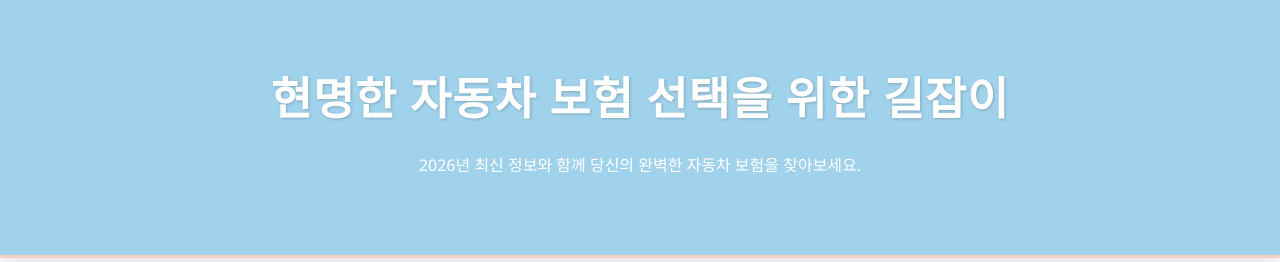
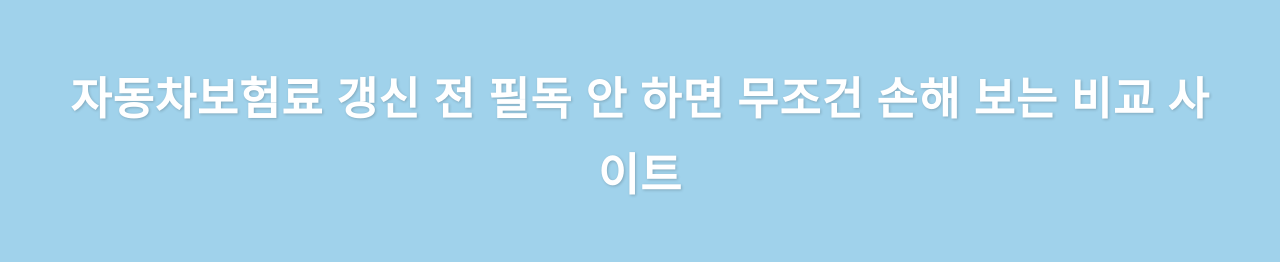
Before and after one commit to firemoney81-naldon/backjbests, a website: page index.html in a window 1280 px wide. Shown: the top 262 px of the page. Drawn offline with Linux system fonts and the light colour scheme.

Commit message:
Update index.html

```diff
--- a/index.html
+++ b/index.html
@@ -3,9 +3,16 @@
 <head>
     <meta charset="UTF-8">
     <meta name="viewport" content="width=device-width, initial-scale=1.0">
-    <title>자동차 보험 비교 및 맞춤 설계 | 2026 최신 트렌드 반영</title>
-    <meta name="description" content="다양한 조건과 차종에 맞는 자동차 보험료를 비교하고 최적의 상품을 찾는 데 도움을 드립니다. 2026년 최신 보험 트렌드와 맞춤형 추천 정보를 제공합니다.">
-    <meta name="keywords" content="자동차보험, 다이렉트 자동차보험, 자동차보험료비교, 20대 자동차보험, 25세 자동차보험, SUV 보험, 하이브리드 자동차보험, BMW 보험, GV70 보험, K5 보험, 미니쿠퍼 보험, 책임보험, 자동차보험 추천, 2026 자동차보험">
+<meta name="google-site-verification" content="g8WJnATaB8NbsuxRIJEx-4lpUKeEhvX8PR652DImrk8" />
+
+
+
+
+    <title>자동차보험료 갱신 전 필독 안 하면 무조건 손해 보는 비교 사이트</title>
+
+
+
+
     <style>
         :root {
             --color-primary: #A0D2EB; /* Soft Light Blue */
@@ -178,8 +185,7 @@
 
     <header>
         <div class="container">
-            <h1>현명한 자동차 보험 선택을 위한 길잡이</h1>
-            <p>2026년 최신 정보와 함께 당신의 완벽한 자동차 보험을 찾아보세요.</p>
+            <h1>자동차보험료 갱신 전 필독 안 하면 무조건 손해 보는 비교 사이트</h1>
         </div>
     </header>
 
```
